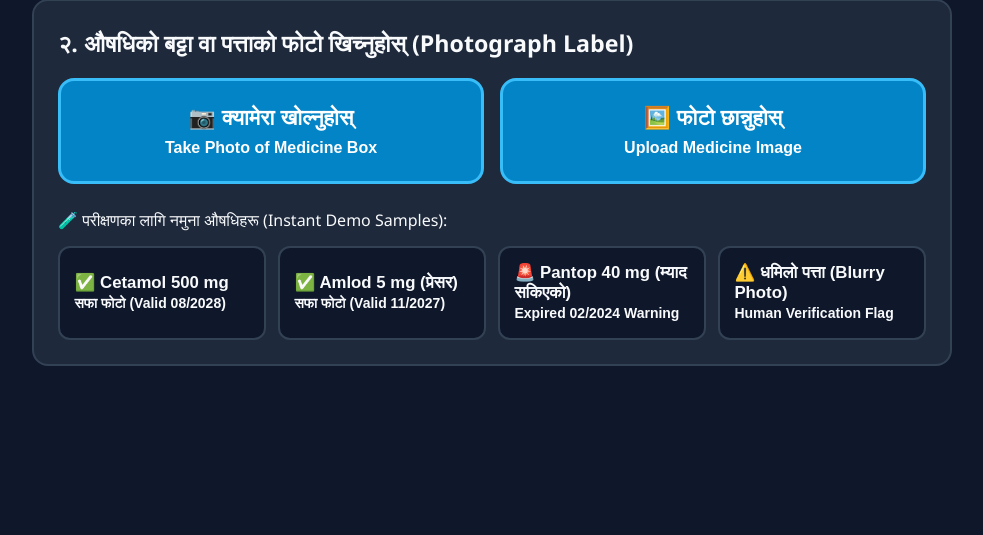
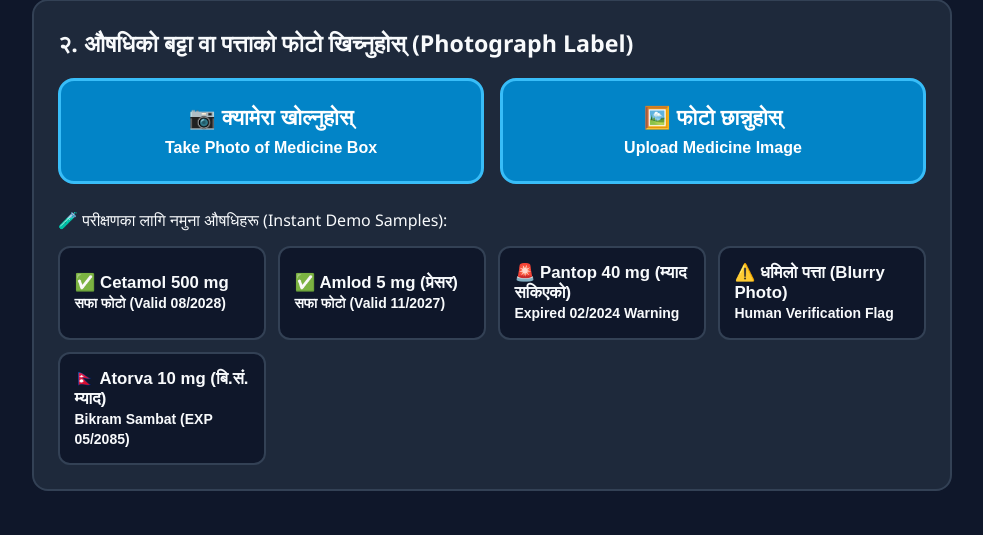
Before and after one commit to flowbaka/medread-nepal, a FastAPI app: page / in a window 1280 px wide. Shown: the part 442-977 px from the top of the page, without its empty margins (148-1131 px from the left). Before the commit the page ends 808 px from the top, so only its background shows below. Run offline with FastAPI, Linux system fonts and the light colour scheme.

Commit message:
add button to test bikram sambat expiry sample on home page

```diff
--- a/templates/index.html
+++ b/templates/index.html
@@ -374,6 +374,10 @@
           ⚠️ <strong>धमिलो पत्ता (Blurry Photo)</strong><br/>
           <small>Human Verification Flag</small>
         </button>
+        <button class="sample-btn" onclick="runSample('atorva')">
+          🇳🇵 <strong>Atorva 10 mg (बि.सं. म्याद)</strong><br/>
+          <small>Bikram Sambat (EXP 05/2085)</small>
+        </button>
       </div>
     </div>
   </section>
```
